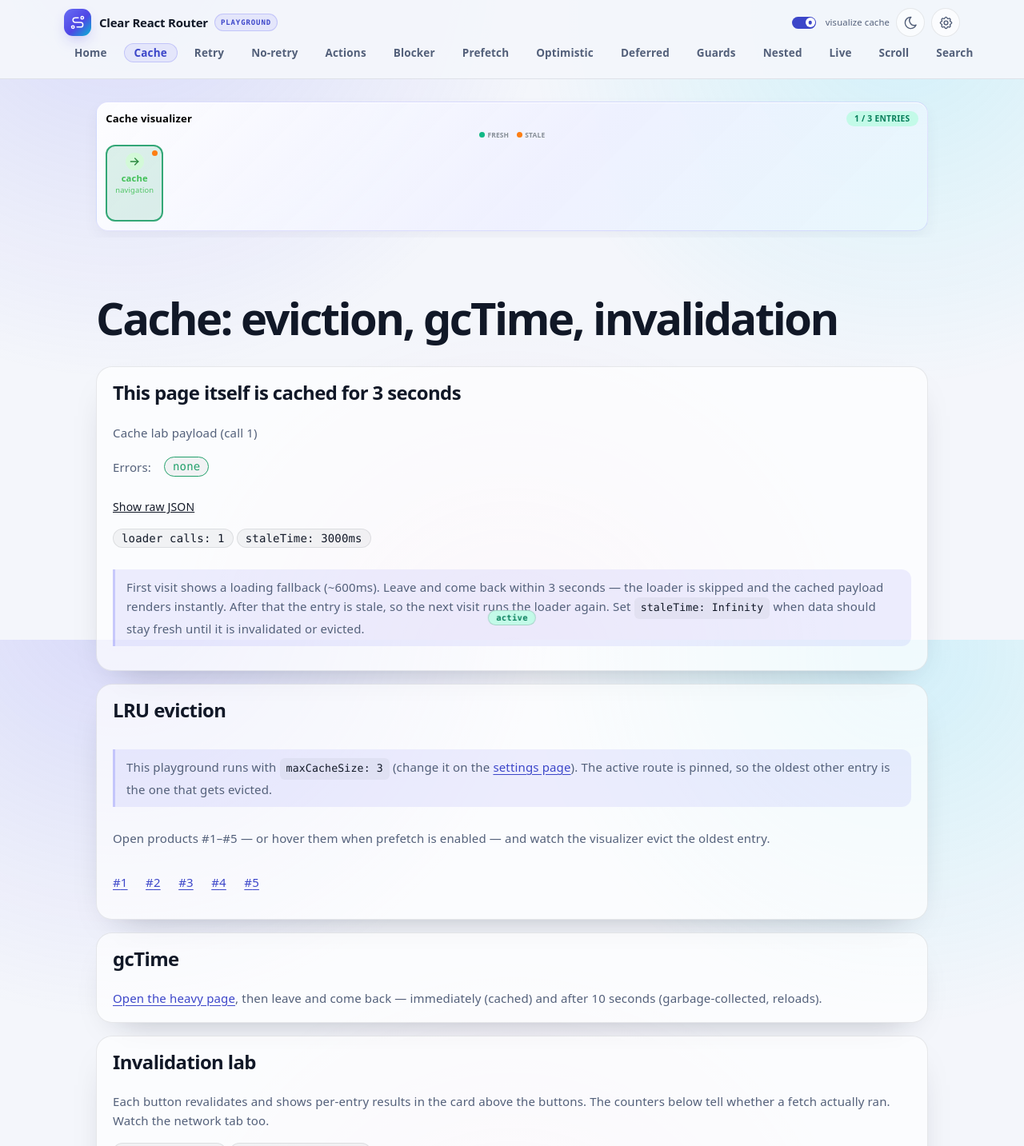
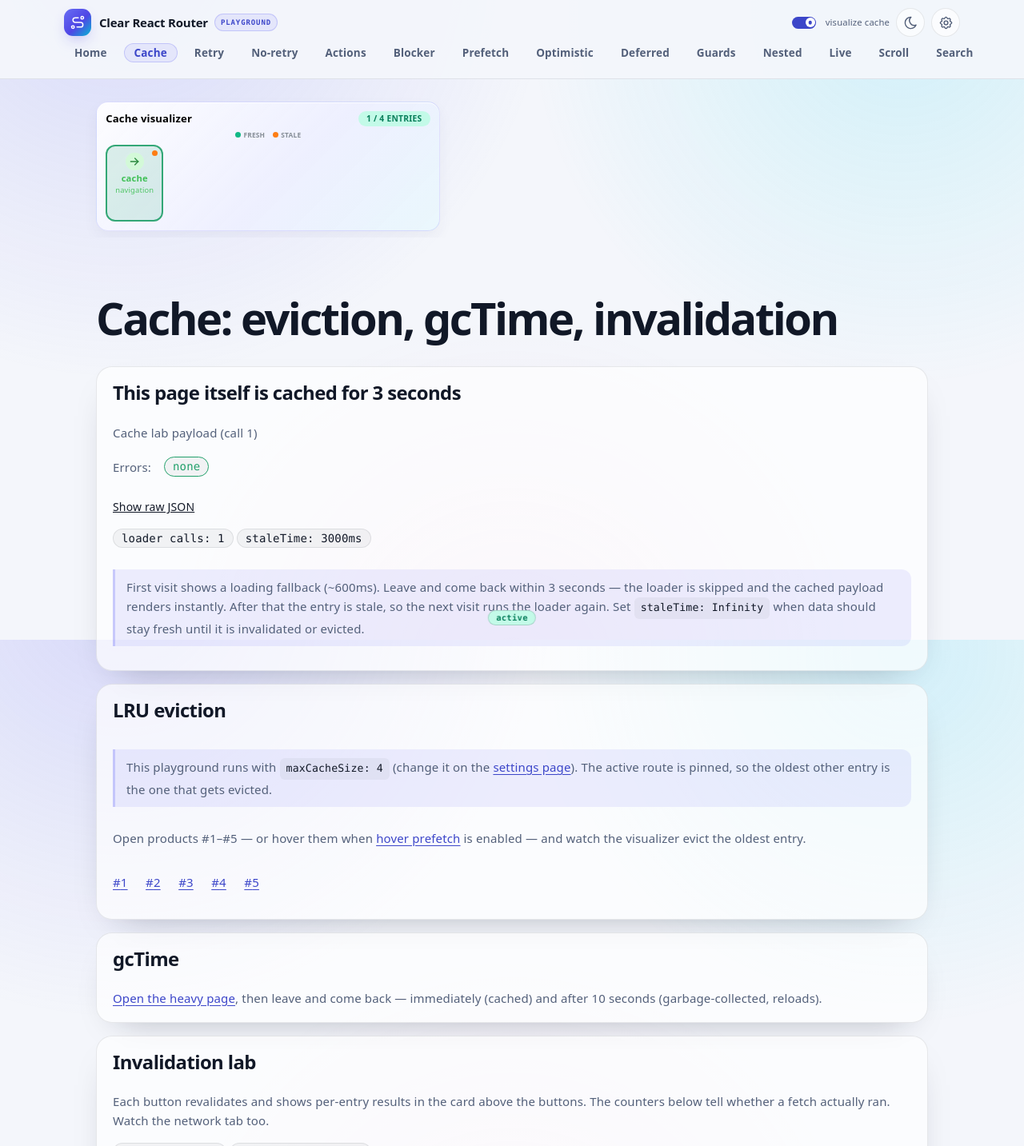
Before and after one commit to AndrewBubnov/clear-react-router, a React (Vite) app: page /playground/cache in a window 1280 px wide. Shown: the top 1433 px of the page at 80% size. Built offline with nearby package versions, Linux system fonts and the light colour scheme.

Commit message:
Change visualizer's styles

```diff
--- a/src/playground/CachePage.tsx
+++ b/src/playground/CachePage.tsx
@@ -4,6 +4,7 @@ import { Link, useInvalidate, useLoaderState, useRouterContext } from '../clear-
 import { Button, RingProgress, Stack, Text } from '@mantine/core';
 import { CACHE_STALE_TIME, getCallCount, HEAVY_GC_TIME } from './api';
 import { usePlaygroundSettings } from './usePlaygroundSettings';
+import { DEFAULT_MAX_CACHE_SIZE } from './constants';
 
 const PRODUCT_IDS = ['1', '2', '3', '4', '5'];
 
@@ -262,16 +263,17 @@ const CachePage = () => {
 					other entry is the one that gets evicted.
 				</p>
 				<p>
-					{maxCacheSize > 3 ? (
+					{maxCacheSize > DEFAULT_MAX_CACHE_SIZE ? (
 						<>
 							Products share the cache with this page&apos;s own loader entry, and LRU only evicts once
-							every slot is taken — you would need to open {maxCacheSize} distinct products before the
-							oldest one drops out. Set the cache size slider to <code>3</code> to watch eviction in a few
-							clicks.
+							every slot is taken — you would need to open {maxCacheSize} distinct products/pages before
+							the oldest one drops out. Set the <Link to="/playground/settings">cache size</Link> slider
+							to <code>{DEFAULT_MAX_CACHE_SIZE}</code> to watch eviction in a few clicks.
 						</>
 					) : showCacheVisualizer ? (
 						<>
-							Open products #1–#5 — or hover them when prefetch is enabled — and watch the visualizer
+							Open products #1–#5 — or hover them when{' '}
+							<Link to="/playground/settings">hover prefetch</Link> is enabled — and watch the visualizer
 							evict the oldest entry.
 						</>
 					) : (
--- a/src/playground/SettingsPage.tsx
+++ b/src/playground/SettingsPage.tsx
@@ -4,6 +4,7 @@ import { Link } from '../clear-router';
 import { usePlaygroundSettings } from './usePlaygroundSettings';
 import type { PrefetchSetting } from './settings';
 import type { NavLinkAs } from './NavLinkAs';
+import { DEFAULT_MAX_CACHE_SIZE } from './constants';
 
 const PREFETCH_PRESETS: { value: PrefetchSetting; label: string }[] = [
 	{ value: 'auto', label: 'auto' },
@@ -92,7 +93,7 @@ const SettingsPage = () => {
 					<h2>Loader cache size</h2>
 					<div className="pg-row">
 						<Slider
-							min={3}
+							min={DEFAULT_MAX_CACHE_SIZE}
 							max={90}
 							value={maxCacheSize}
 							onChange={setMaxCacheSize}
--- /dev/null
+++ b/src/playground/constants.ts
@@ -0,0 +1 @@
+export const DEFAULT_MAX_CACHE_SIZE = 4;
--- a/src/playground/playground.css
+++ b/src/playground/playground.css
@@ -858,6 +858,10 @@
 	--viz-shadow: 0 8px 18px rgba(55, 65, 100, 0.05);
 	--viz-muted: #5b6078;
 
+	width: max-content;
+	min-width: min(430px, 100%);
+	max-width: min(100%, 720px);
+
 	background: var(--viz-bg);
 	border: 1px solid var(--viz-border);
 	box-shadow:
--- a/src/playground/settings.tsx
+++ b/src/playground/settings.tsx
@@ -2,6 +2,7 @@ import { useMemo, useState, type ReactNode } from 'react';
 import type { RouterProps } from '../clear-router';
 import { SettingsContext } from './settings-context';
 import type { NavLinkAs } from './NavLinkAs';
+import { DEFAULT_MAX_CACHE_SIZE } from './constants';
 
 export type PrefetchSetting = 'auto' | NonNullable<RouterProps['defaultPrefetch']>;
 
@@ -21,7 +22,7 @@ export const PlaygroundSettingsProvider = ({ children }: { children: ReactNode }
 	const [showStatusBadge, setShowStatusBadge] = useState(true);
 	const [showCacheVisualizer, setShowCacheVisualizer] = useState(true);
 	const [animationDuration, setAnimationDuration] = useState<number | undefined>(undefined);
-	const [maxCacheSize, setMaxCacheSize] = useState(3);
+	const [maxCacheSize, setMaxCacheSize] = useState(DEFAULT_MAX_CACHE_SIZE);
 	const [defaultPrefetch, setDefaultPrefetch] = useState<PrefetchSetting>('auto');
 	const [minLoaderDuration, setMinLoaderDuration] = useState<number | undefined>(0);
 	const [navLinkAs, setNavLinkAs] = useState<NavLinkAs>('link');
```
